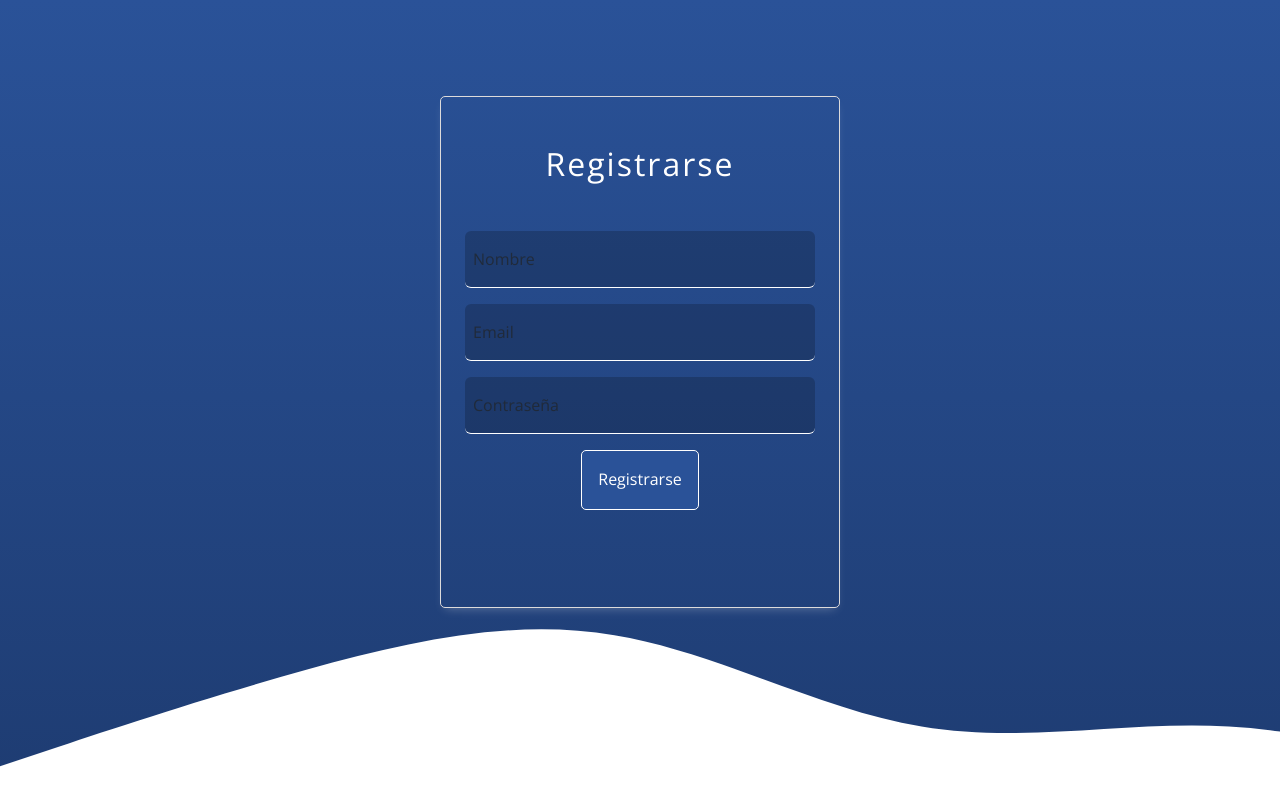
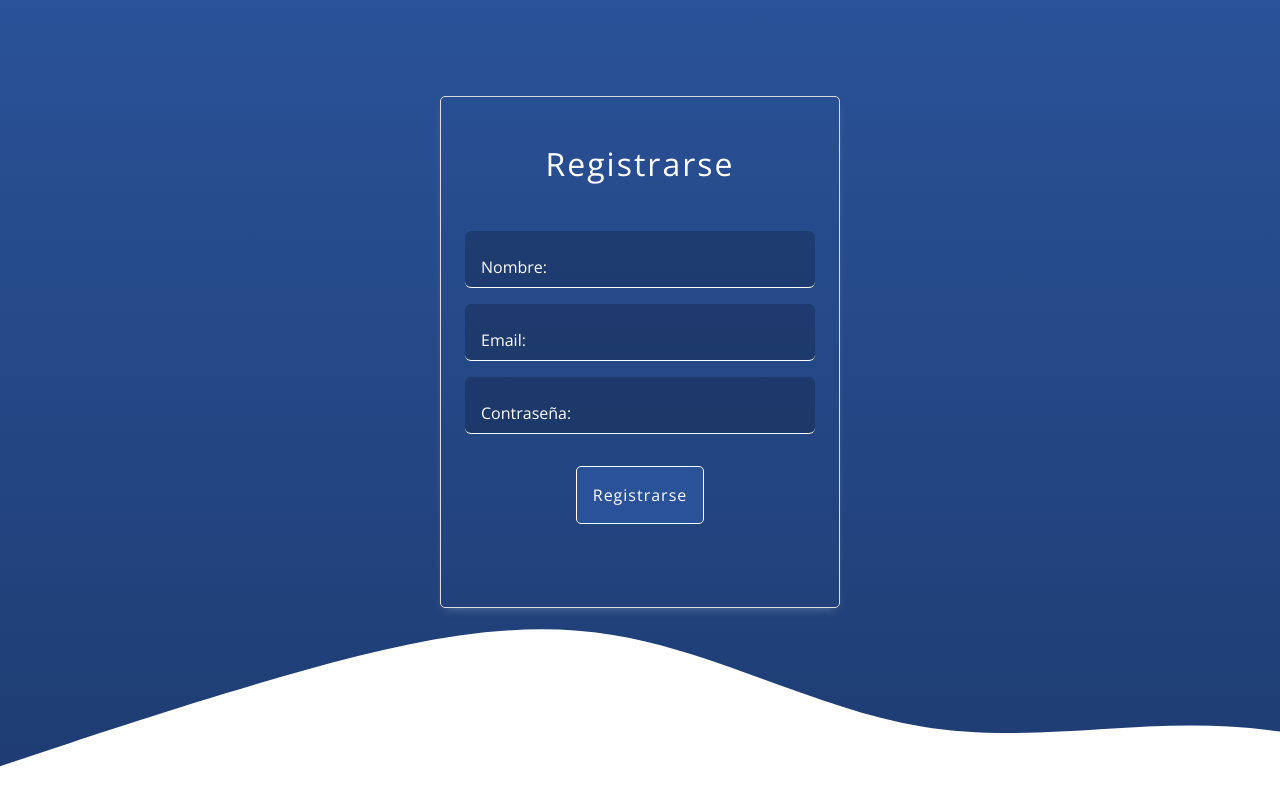
Before and after one commit to gonzalopastorino/HistoriasMedicas, a React (Vite) app in the folder HistoriasClinicas/: page /informacion in a window 1280 px wide. Shown: the part 856-1656 px from the top of the page. Built offline with nearby package versions, Linux system fonts and the light colour scheme.

Commit message:
va commit

```diff
--- a/HistoriasClinicas/src/components/Infolandingpage/InfoLandingPage.css
+++ b/HistoriasClinicas/src/components/Infolandingpage/InfoLandingPage.css
@@ -7,12 +7,7 @@
   box-sizing: border-box;
 }
 
-body {
-  font-family: 'Open Sans', sans-serif;
-  background-color: #f0f0f0;
-  color: #333;
-  line-height: 1.6;
-}
+
 
 .content {
   width: 100%;
--- a/HistoriasClinicas/src/components/Login/login.css
+++ b/HistoriasClinicas/src/components/Login/login.css
@@ -27,6 +27,7 @@
     box-shadow: 0 5px 10px -5px rgba(255, 255, 255, 0.3);
     border: 1px solid #dddbdb;
     text-align: center;
+
     /* background-color: rgba(0, 0, 0, 0.5); */
 }
 
@@ -67,7 +68,7 @@
 }
 
 input::placeholder {
-    color: #e4e4e1;
+    color: #cccbc9;
 }
 
 
--- a/HistoriasClinicas/src/components/Registrarse/Registrarse.jsx
+++ b/HistoriasClinicas/src/components/Registrarse/Registrarse.jsx
@@ -28,13 +28,13 @@ const Registrarse = ({ onCambiarVista }) => {
       <div className="formulario-contenedor">
         <div className="form-input-group">
           <label htmlFor="nombre" className="form-label">
-            {/* Nombre: */}
+            Nombre:
           </label>
           <input
             type="text"
             id="nombre"
             className="form-control"
-            placeholder="Nombre"
+            placeholder=""
             value={nombre}
             onChange={(e) => setNombre(e.target.value)}
           />
@@ -42,13 +42,13 @@ const Registrarse = ({ onCambiarVista }) => {
 
         <div className="form-input-group">
           <label htmlFor="email" className="form-label">
-            {/* Email: */}
+            Email:
           </label>
           <input
             type="email"
             id="email"
             className="form-control"
-            placeholder="Email"
+            placeholder=""
             value={email}
             onChange={(e) => setEmail(e.target.value)}
           />
@@ -56,13 +56,13 @@ const Registrarse = ({ onCambiarVista }) => {
 
         <div className="form-input-group">
           <label htmlFor="password" className="form-label">
-            {/* Contraseña: */}
+            Contraseña:
           </label>
           <input
             type="password"
             id="password"
             className="form-control"
-            placeholder="Contraseña"
+            placeholder=""
             value={password}
             onChange={(e) => setPassword(e.target.value)}
           />
--- a/HistoriasClinicas/src/components/Registrarse/registrarse.css
+++ b/HistoriasClinicas/src/components/Registrarse/registrarse.css
@@ -21,6 +21,7 @@
     box-shadow: 0 5px 10px -5px rgba(255, 255, 255, 0.3);
     border: 1px solid #dddbdb;
     text-align: center;
+
     /* background-color: rgba(0, 0, 0, 0.5); */
 }
 
@@ -88,9 +89,10 @@ input::placeholder {
     background: #2a5298;
     color: #fff;
     font-weight: 300;
+    letter-spacing: 1px;
     font-size: 1rem;
     padding: 1rem;
-    margin: 1rem;
+    margin: 2rem;
     border: 1px solid #fff;
     border-radius: 5px;
     cursor: pointer;
@@ -99,6 +101,7 @@ input::placeholder {
 .boton-form-registrarse:hover {
     background: #fff;
     color: #2a5298;
+    font-weight: bold;
     transition: background-color 0.5s ease-in-out;
 }
 
```
